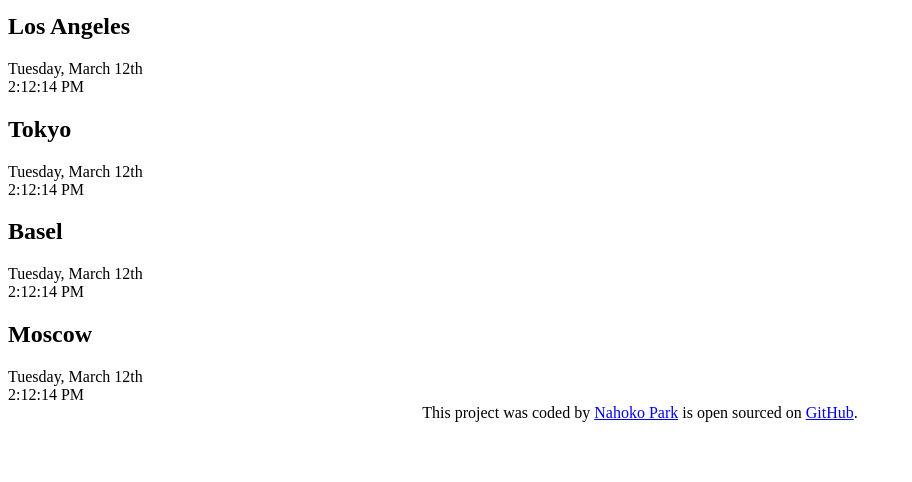
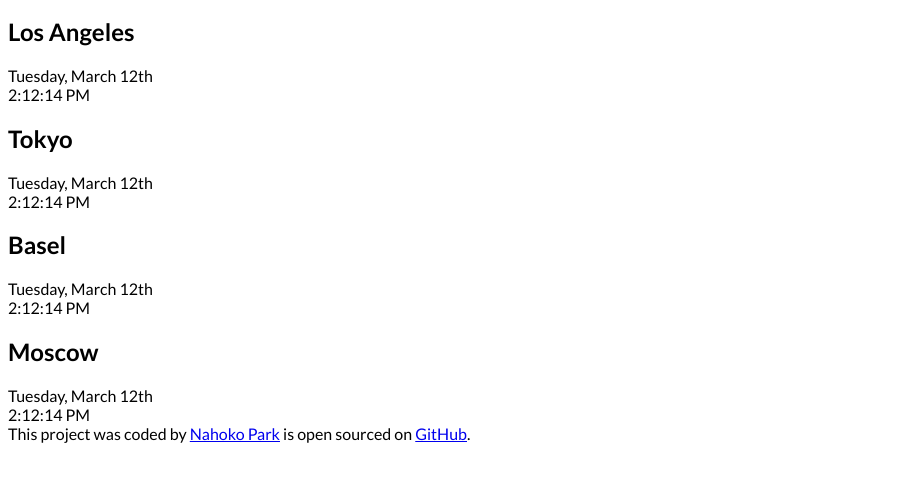
Before and after one commit to Konnichiwaitsnahoko/World-clock-Projects, a plain HTML site: page index.html in a window 1280 px wide. Shown: the part 106-588 px from the top of the page, without its empty margins (0-912 px from the left). Drawn offline with nearby package versions, Linux system fonts and the light colour scheme.

Commit message:
Embed font code

```diff
--- a/index.html
+++ b/index.html
@@ -3,6 +3,11 @@
   <head>
     <meta charset="UTF-8" />
     <meta name="viewport" content="width=device-width, initial-scale=1.0" />
+    <link rel="preconnect" href="https://fonts.googleapis.com" />
+    <link rel="preconnect" href="https://fonts.gstatic.com" crossorigin />
+    <link
+      href="https://fonts.googleapis.com/css2?family=Lato:ital,wght@0,100;0,300;0,400;0,700;0,900;1,100;1,300;1,400;1,700;1,900&display=swap"
+      rel="stylesheet" />
     <script src="https://cdnjs.cloudflare.com/ajax/libs/moment.js/2.30.1/moment.min.js"></script>
     <script src="https://cdnjs.cloudflare.com/ajax/libs/moment-timezone/0.5.45/moment-timezone-with-data-1970-2030.min.js"></script>
     <link rel="stylesheet" href="style.css" />
--- a/style.css
+++ b/style.css
@@ -1,3 +1,3 @@
-footer {
-  text-align: center;
+body {
+  font-family: "Lato", sans-serif;
 }
```
